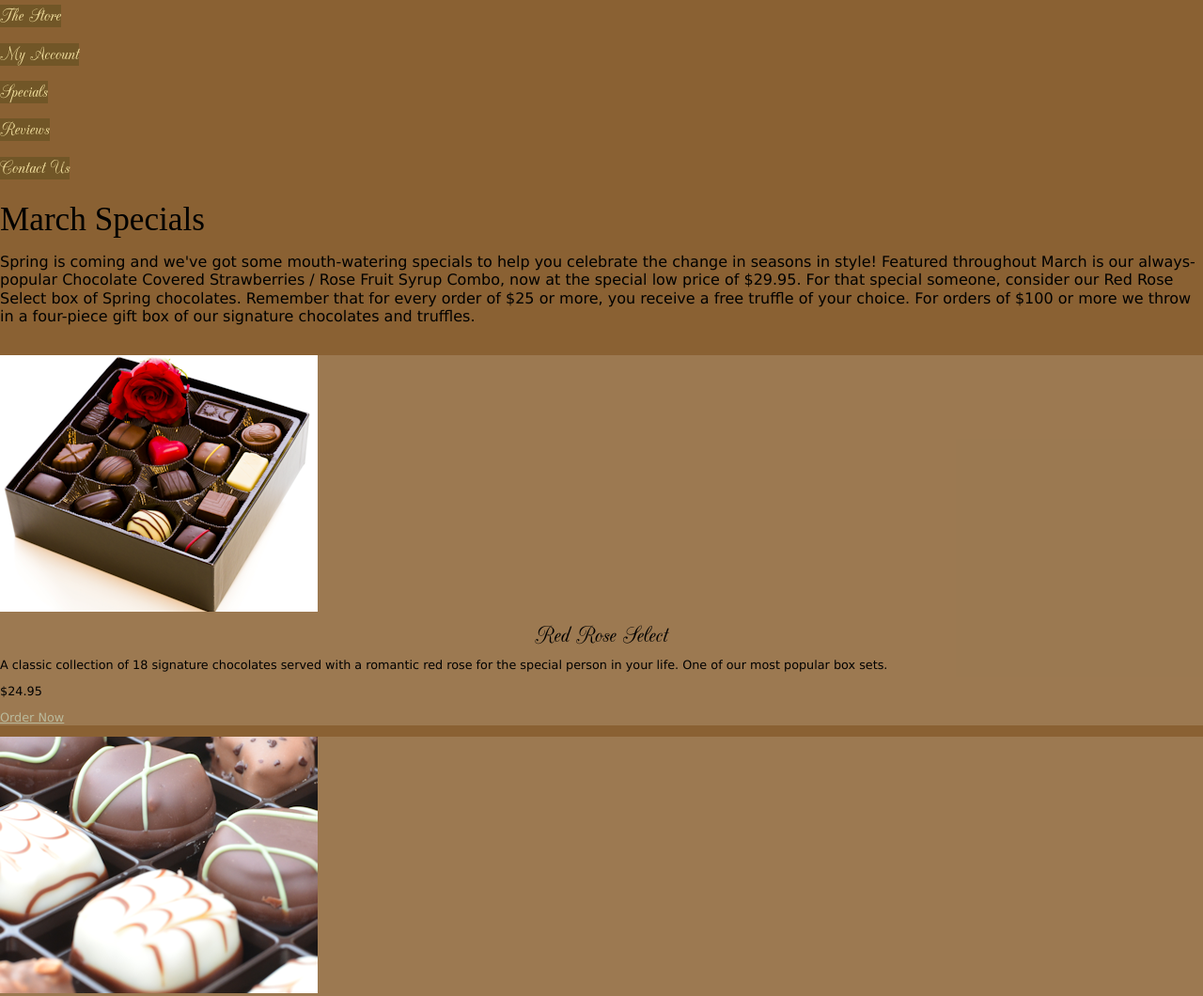
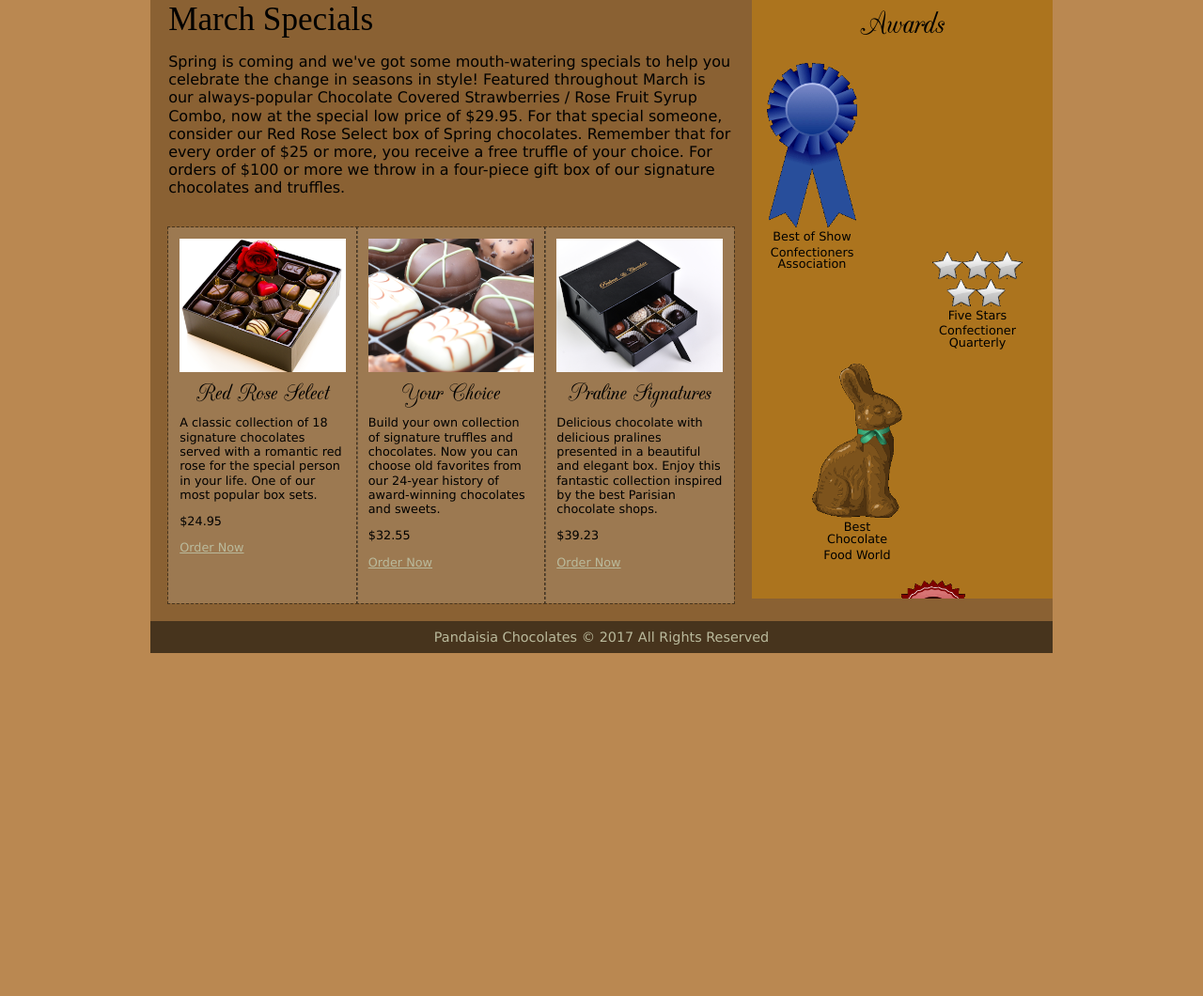
Before and after one commit to dakotaec/Tutorial-3-Review, a plain HTML site: page index.html in a window 1280 px wide. Shown: the part 296-1356 px from the top of the page at 94% size. After the commit the page ends 991 px from the top, so only its background shows below. Drawn offline with Linux system fonts and the light colour scheme.

Commit message:
first commit

```diff
--- a/styles/pc_specials.css
+++ b/styles/pc_specials.css
@@ -4,8 +4,8 @@
    Review Assignment
 
    Style Sheet for the Pandaisia Chocolates Monthly Specials
-   Author:
-   Date:
+   Author: Dakota Cox
+   Date:   9/18/26
 
    Filename: pc_specials.css
 
@@ -13,32 +13,107 @@
 
 /* Page Body Styles */
 
-
+body {
+   margin-left: auto;
+   margin-right: auto;
+   max-width: 960px;
+   min-width: 640px;
+   width: 95%;
+}
 
 /* Image Styles */
 
-
+img {
+   display: block;
+   width: 100%;
+}
 
 /* Horizontal Navigation Styles */
 
-
+nav > ul > li > a {
+   display: block;
+   float: left;
+   width: 16.66%;
+}
 
 /* Row Styles */
 
+div.newRow {
+   width: 100%;
+   clear: both;
+}
 
-
+div.newRow::after {
+   clear: both;
+   content: " ";
+   display: table;
+}
 
 /* Column Styles */
 
+div[class^="col-"] {
+   float: left;
+   padding: 2%;
+   -webkit-box-sizing: border box;
+   -moz-box-sizing: border box;
+   box-sizing:border box;
+}
 
-
+div.col-1-1 {width: 100%;}
+div.col-1-2 {width: 50%;}
+div.col-1-3 {width: 33.33%;}
+div.col-2-3 {width: 66.67%;}
+div.col-1-4 {width: 25%;}
+div.col-3-4 {width: 75%;}
 
 /* Specials Styles */
 
-
+div.specials {
+   min-height: 400px;
+   outline: 1px dashed rgb(71, 52, 29)
+}
 
 /* Award Styles */
 
+div#awardList {
+   position: relative;
+   height: 650px;
+   overflow: auto;
+}
 
+div[class^="awards"] {
+   position: absolute;
+   width: 30%;
+}
+
+div#award1 {
+   top: 80px;
+   left: 5%;
+}
+
+div#award2 {
+   top: 280px;
+   left: 60%;
+}
+
+div#award3 {
+   top: 400px;
+   left: 20%;
+}
+
+div#award4 {
+   top: 630px;
+   left: 45%;
+}
+
+div#award5 {
+   top: 750px;
+   left: 5%;
+}
 
 /* Footer Styles */
+
+footer {
+   margin: clear;
+   float: clear;
+}
```
